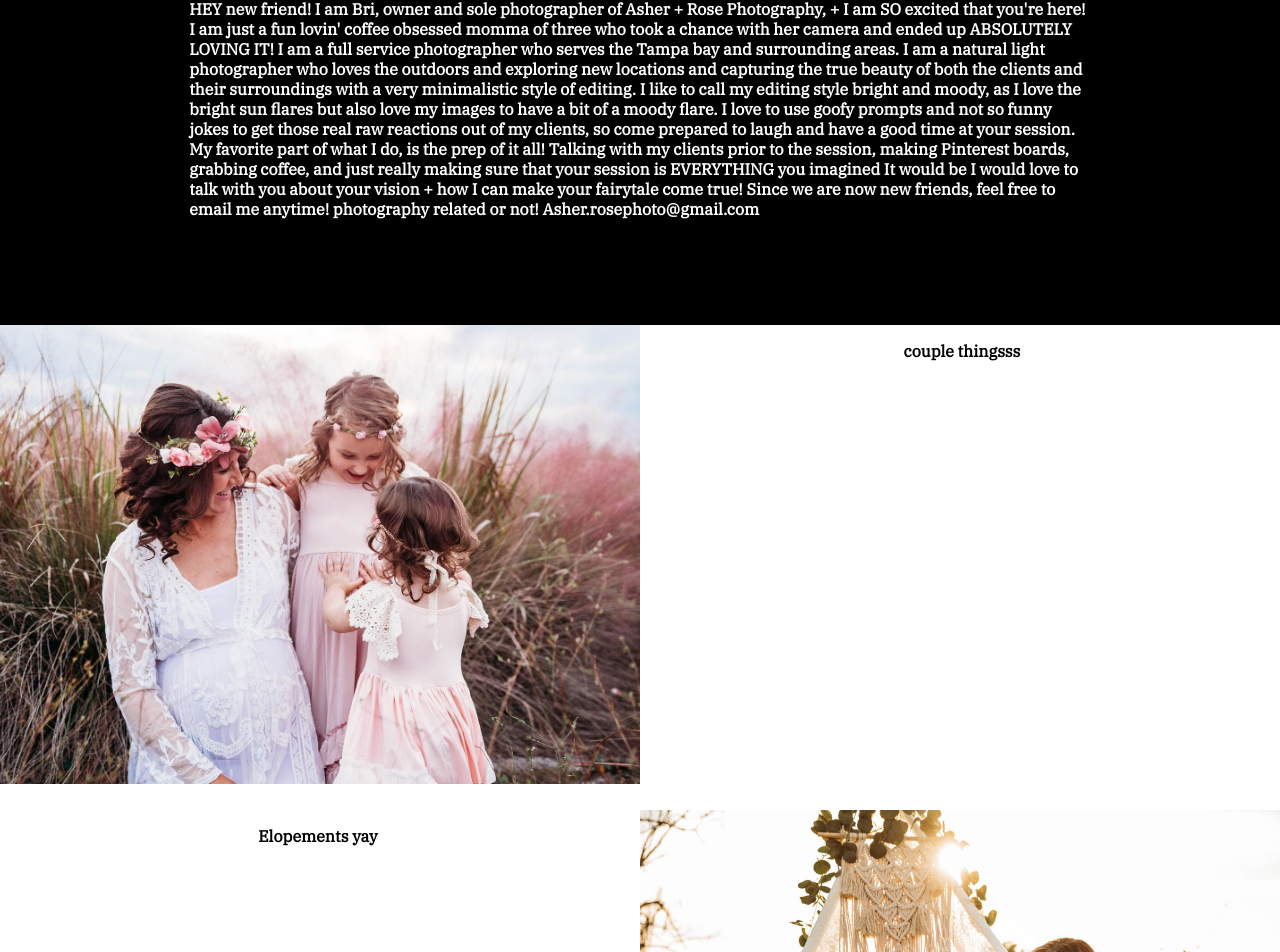
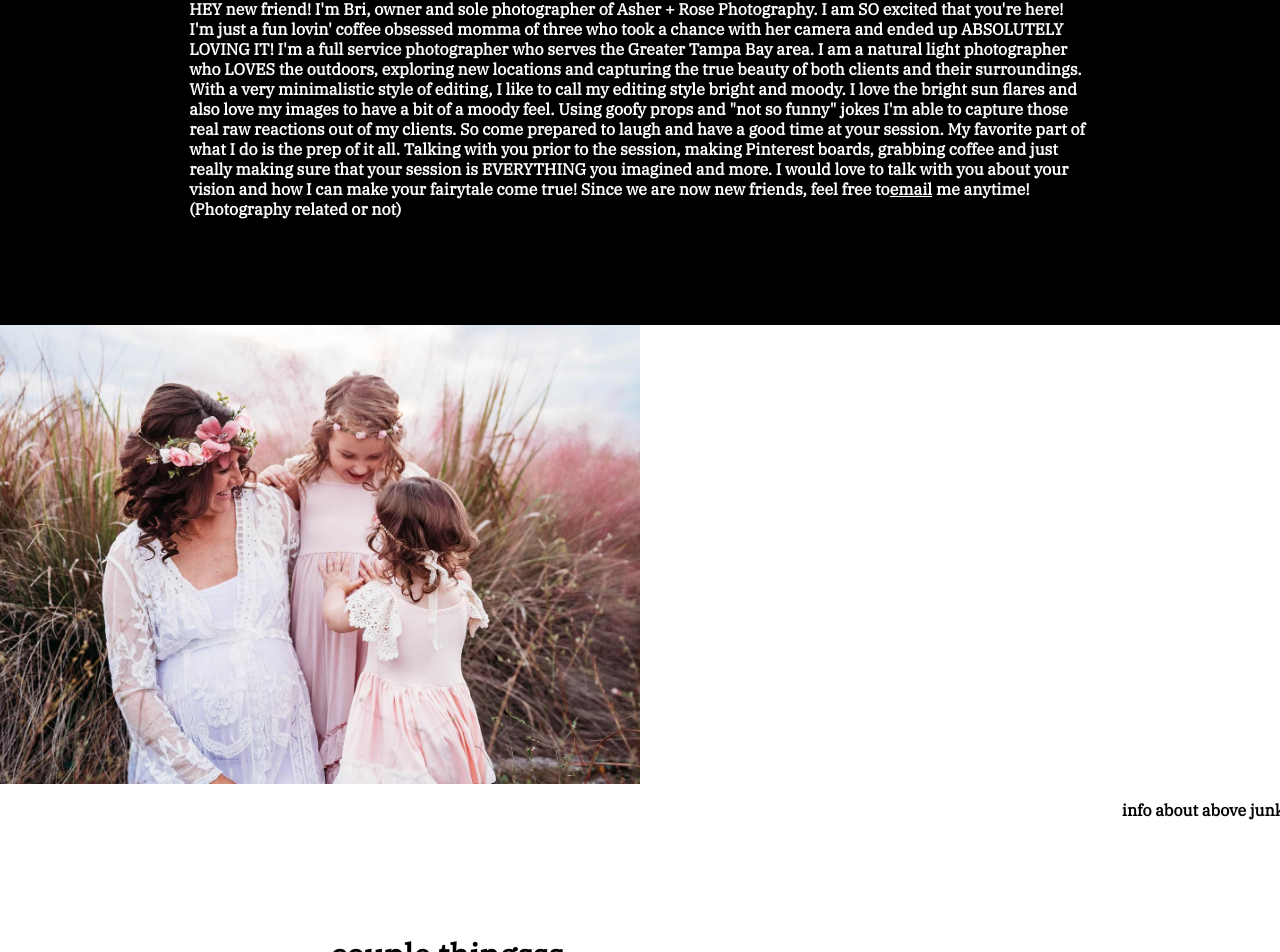
Before and after one commit to hjohnson120/photo, a React (Create React App) app: page / in a window 1280 px wide. Shown: the part 904-1856 px from the top of the page. Built offline with nearby package versions, Linux system fonts and the light colour scheme.

Commit message:
updated about me section

```diff
--- a/src/App.css
+++ b/src/App.css
@@ -75,10 +75,6 @@ body {
   max-width: 50%;
 }
 
-/* .photoInfo {
-  width: 50%;
-} */
-
 .flexPhoto {
   display: flex;
   flex-wrap: wrap;
@@ -96,8 +92,10 @@ body {
 
 .photoInfo {
   width: 50%;
+  padding: 10%;
   text-align: center;
 }
+
 .homePhotos {
   background-color: #fff;
   color: #000000;
--- a/src/Components/Home.jsx
+++ b/src/Components/Home.jsx
@@ -16,37 +16,40 @@ function Home() {
       <div className="bottomLinks">
         <div className="aboutInfo">
         <h1>Hello + Welcome!</h1>
-          <p> HEY new friend! I am Bri, owner and sole photographer of Asher + Rose Photography, + I am SO
+          <p> HEY new friend! I'm Bri, owner and sole photographer of Asher + Rose Photography. I am SO
             excited that you're here!
-            I am just a fun lovin'  coffee obsessed momma of three who took a chance with her camera and ended up
+            I'm just a fun lovin' coffee obsessed momma of three who took a chance with her camera and ended up
             ABSOLUTELY LOVING IT!
-            I am a full service photographer who serves the Tampa bay and surrounding areas.
-            I am a natural light photographer who loves the outdoors and exploring new locations and capturing
-            the true beauty of both the
-            clients and their surroundings with a very minimalistic style of editing.
-            I like to call my editing style bright and moody, as I love the bright sun
-            flares but also love my images to have a bit of a moody flare.
-            I love to use goofy prompts and not so funny jokes to get those real
-            raw reactions out of my clients, so come prepared to laugh and have a good time at your session.
-            My favorite part of what I do, is the prep of it all! Talking with my clients prior to
-            the session, making Pinterest boards, grabbing coffee, and just really making sure that your
-            session is EVERYTHING you imagined It would be
-            I would love to talk with you about your vision + how I can make your fairytale come true!
-            Since we are now new friends, feel free to email me anytime! photography related or not!
-            Asher.rosephoto@gmail.com
+            I'm a full service photographer who serves the Greater Tampa Bay area.
+            I am a natural light photographer who LOVES the outdoors, exploring new locations and capturing
+            the true beauty of both clients and their surroundings. With a very minimalistic style of editing,
+            I like to call my editing style bright and moody. I love the bright sun
+            flares and also love my images to have a bit of a moody feel.
+            Using goofy props and "not so funny" jokes I'm able to capture those real
+            raw reactions out of my clients. So come prepared to laugh and have a good time at your session.
+            My favorite part of what I do is the prep of it all. Talking with you prior to
+            the session, making Pinterest boards, grabbing coffee and just really making sure that your
+            session is EVERYTHING you imagined and more.
+            I would love to talk with you about your vision and how I can make your fairytale come true!
+            Since we are now new friends, feel free to
+            <a className="mailTo" href="mailto:asher.rosephoto@gmail.com">
+                email
+              </a> me anytime! (Photography related or not)
             </p>
         </div>
         <div className="homePhotos">
           <div className="flexPhoto">
             <img className="photoOne" alt="Newborn portrait" src={couple} />
-            <p className="photoInfo"> couple thingsss</p>
+            <h1 className="photoInfo"> couple thingsss</h1>
+            <p>info about above junk</p>
           </div>
           {/* <div className="flexPhoto">
             <img className="photoTwo" alt="Newborn portrait" src={photoTwo} />
             <p> Babyyyy</p>
           </div> */}
           <div className="flexPhoto">
-            <p className="photoInfo"> Elopements yay</p>
+          <h1 className="photoInfo"> Stuff and More Stuff</h1>
+            <p>info about above junk</p>
             <img
               className="photoOne"
               alt="Sunset St.Petersburg, FL"
```
Also changed, not shown: src/Components/Contact.jsx (added).
